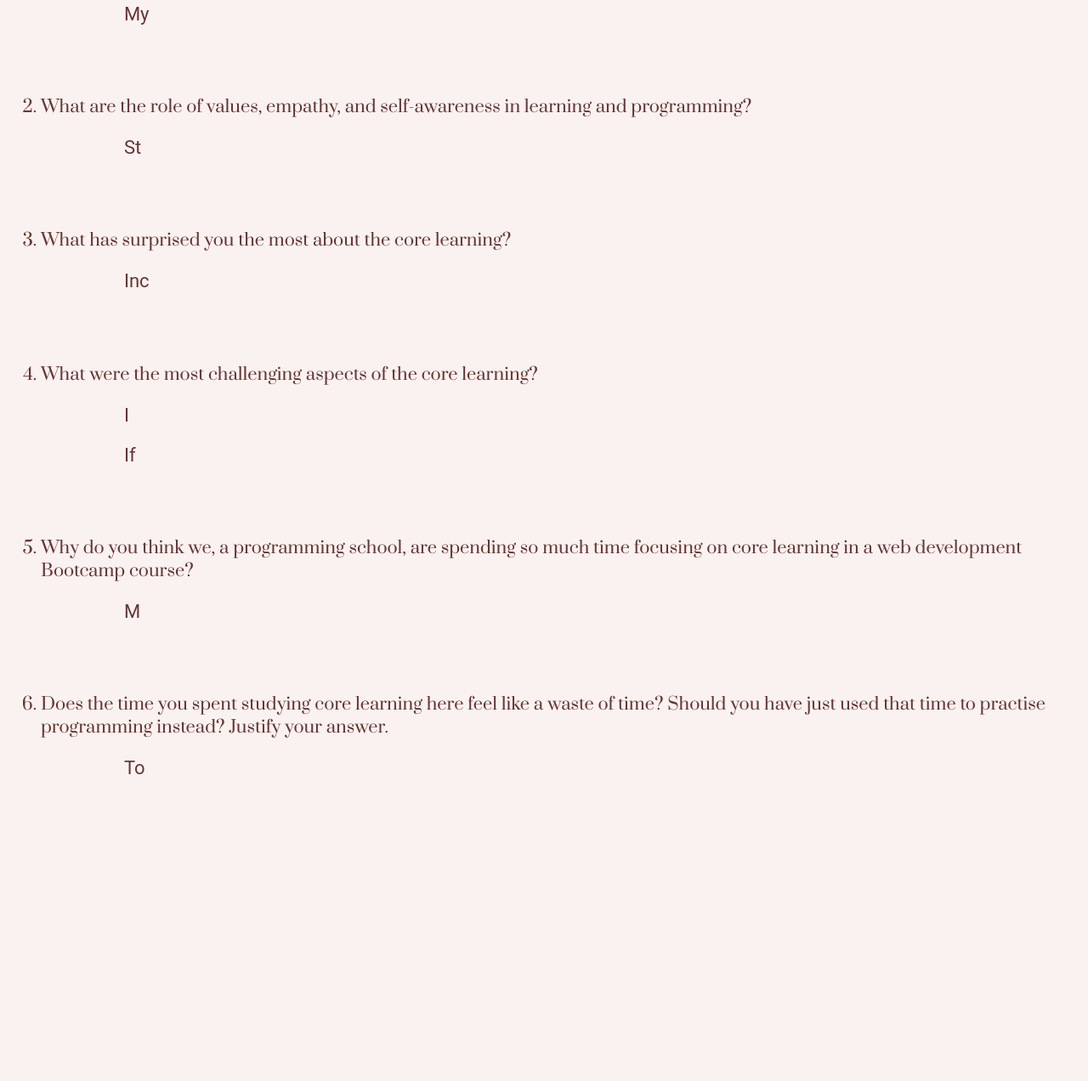
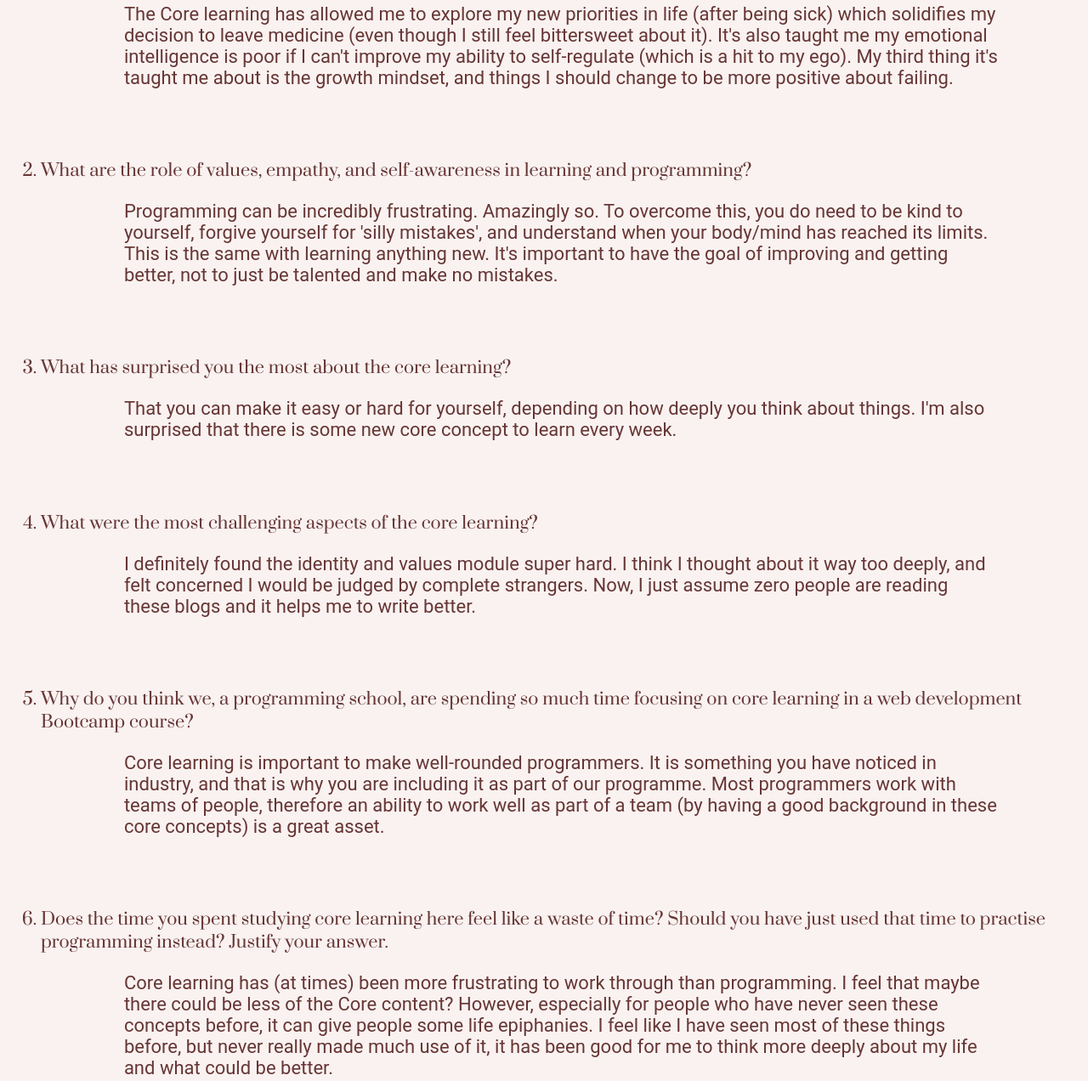
Before and after one commit to Kirsty-Ammundsen/DA-Foundations-Blog, a plain HTML site: page blog/foundations-reflection.html in a window 1280 px wide. Shown: the part 623-1895 px from the top of the page at 85% size. Drawn offline with Linux system fonts and the light colour scheme.

Commit message:
Complete content for reflection blog

```diff
--- a/blog/foundations-reflection.html
+++ b/blog/foundations-reflection.html
@@ -33,28 +33,65 @@
         What are three new things you have learnt about yourself and your ego
         due to the core learning?
       </li>
-      <p>My</p>
+      <p>
+        The Core learning has allowed me to explore my new priorities in life
+        (after being sick) which solidifies my decision to leave medicine (even
+        though I still feel bittersweet about it). It's also taught me my
+        emotional intelligence is poor if I can't improve my ability to
+        self-regulate (which is a hit to my ego). My third thing it's taught me
+        about is the growth mindset, and things I should change to be more
+        positive about failing.
+      </p>
       <li>
         What are the role of values, empathy, and self-awareness in learning and
         programming?
       </li>
-      <p>St</p>
+      <p>
+        Programming can be incredibly frustrating. Amazingly so. To overcome
+        this, you do need to be kind to yourself, forgive yourself for 'silly
+        mistakes', and understand when your body/mind has reached its limits.
+        This is the same with learning anything new. It's important to have the
+        goal of improving and getting better, not to just be talented and make
+        no mistakes.
+      </p>
       <li>What has surprised you the most about the core learning?</li>
-      <p>Inc</p>
+      <p>
+        That you can make it easy or hard for yourself, depending on how deeply
+        you think about things. I'm also surprised that there is some new core
+        concept to learn every week.
+      </p>
       <li>What were the most challenging aspects of the core learning?</li>
-      <p>I</p>
-      <p>If</p>
+      <p>
+        I definitely found the identity and values module super hard. I think I
+        thought about it way too deeply, and felt concerned I would be judged by
+        complete strangers. Now, I just assume zero people are reading these
+        blogs and it helps me to write better.
+      </p>
       <li>
         Why do you think we, a programming school, are spending so much time
         focusing on core learning in a web development Bootcamp course?
       </li>
-      <p>M</p>
+      <p>
+        Core learning is important to make well-rounded programmers. It is
+        something you have noticed in industry, and that is why you are
+        including it as part of our programme. Most programmers work with teams
+        of people, therefore an ability to work well as part of a team (by
+        having a good background in these core concepts) is a great asset.
+      </p>
       <li>
         Does the time you spent studying core learning here feel like a waste of
         time? Should you have just used that time to practise programming
         instead? Justify your answer.
       </li>
-      <p>To</p>
+      <p>
+        Core learning has (at times) been more frustrating to work through than
+        programming. I feel that maybe there could be less of the Core content?
+        However, especially for people who have never seen these concepts
+        before, it can give people some life epiphanies. I feel like I have seen
+        most of these things before, but never really made much use of it, it
+        has been good for me to think more deeply about my life and what could
+        be better.
+      </p>
     </ol>
 
     <footer>© Kirsty Ammundsen 2023</footer>
```
